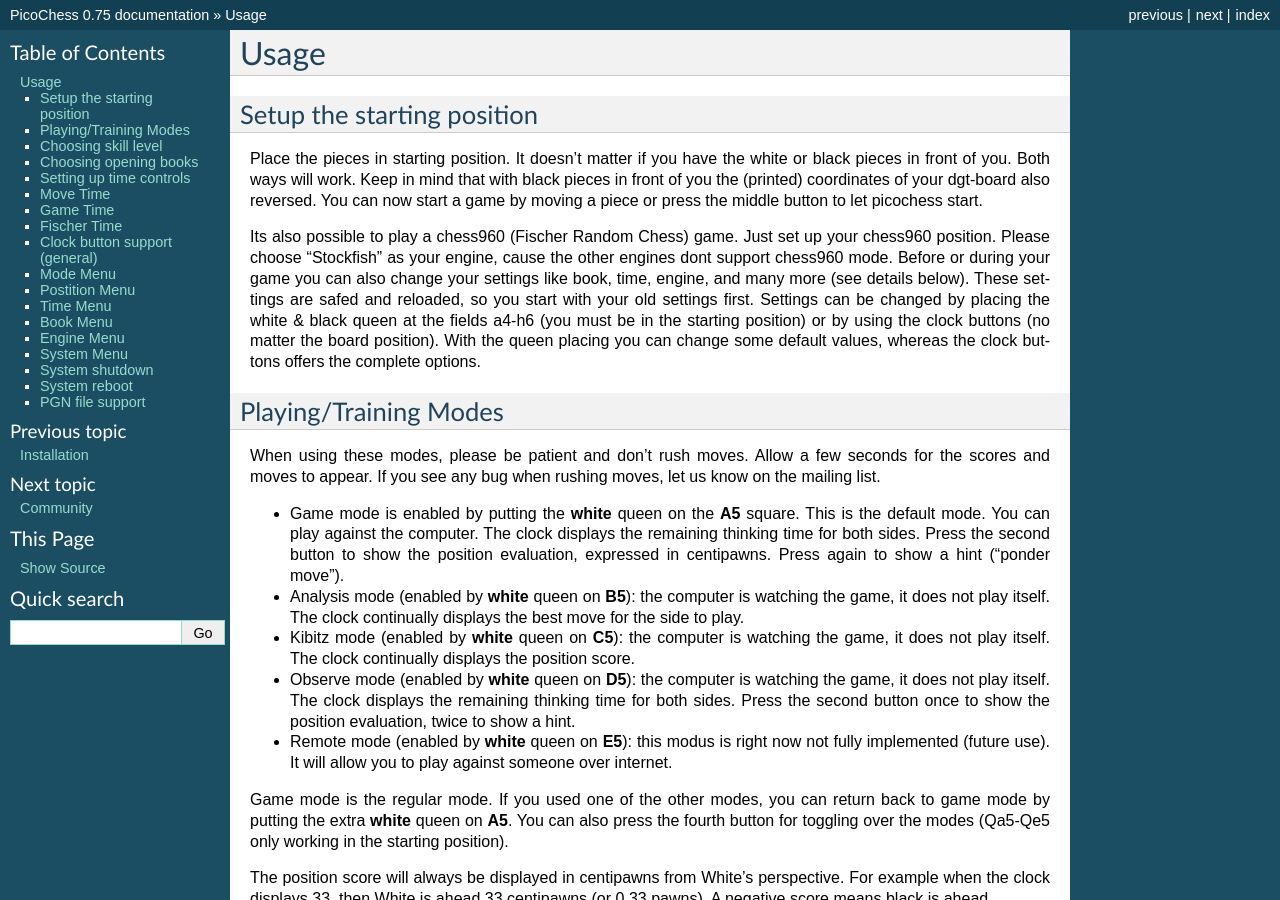
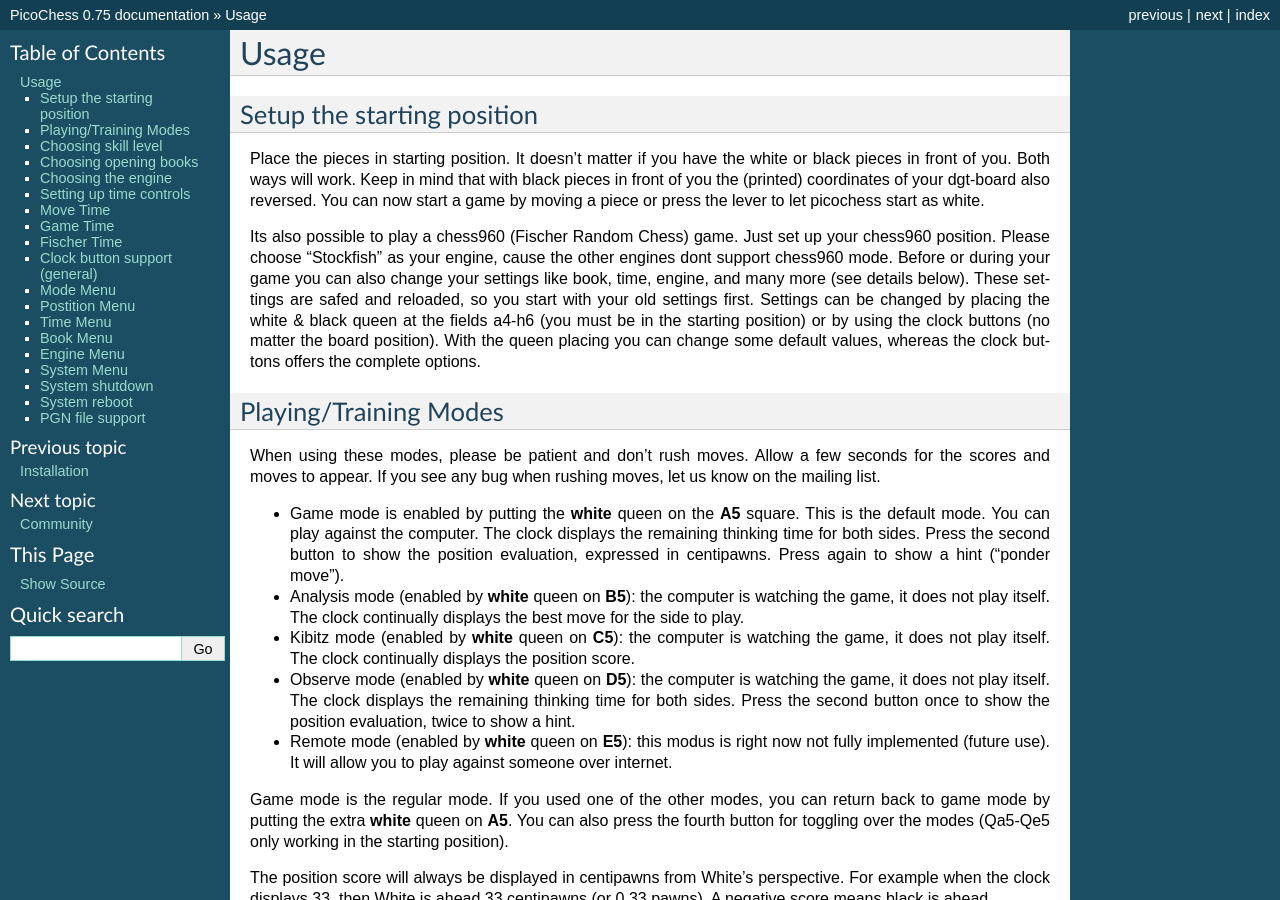
Before and after one commit to jromang/picochess, a Sphinx documentation site: the page built from docs/usage.rst, in a window 1280 px wide and 900 px high. Built offline with Sphinx 7.4.7, drawn with Linux system fonts in a browser that asks for light colours; some of the changed lines change nothing that is shown; some of the changed text lies outside the part shown.

Commit message:
docu update

```diff
--- a/docs/usage.rst
+++ b/docs/usage.rst
@@ -4,7 +4,7 @@
 Setup the starting position
 ---------------------------
 Place the pieces in starting position. It doesn't matter if you have the white or black pieces in front of you. Both ways will work. Keep in mind that with black pieces in front of you the (printed) coordinates of your dgt-board also reversed.
-You can now start a game by moving a piece or press the middle button to let picochess start.
+You can now start a game by moving a piece or press the lever to let picochess start as white.
 
 Its also possible to play a chess960 (Fischer Random Chess) game. Just set up your chess960 position. Please choose "Stockfish" as your engine, cause the other engines dont support chess960 mode.
 Before or during your game you can also change your settings like book, time, engine, and many more (see details below). These settings are safed and reloaded, so you start with your old settings first.
@@ -65,6 +65,21 @@
 * **H4** - GM 2001
 
 Another way to choose the opening book is by entering the "Book" menu with the clock buttons. Detailed explanation is below.
+
+Choosing the engine
+-------------------
+
+engines are set with the extra **black** queen.
+(Remove the extra white queen if it is still on the board)
+
+* **A6** - Stockfish 7
+* **B6** - Texel 1.06
+* **C6** - Arasan 18.3
+* **D6** - Rodent II
+* **E6** - Zurichess skills
+* **F6** - Floyd 0.8 dev
+* **G6** - Cinnamon 2.0
+* **H6** - Claudia 0.5
 
 Setting up time controls
 ------------------------
```
